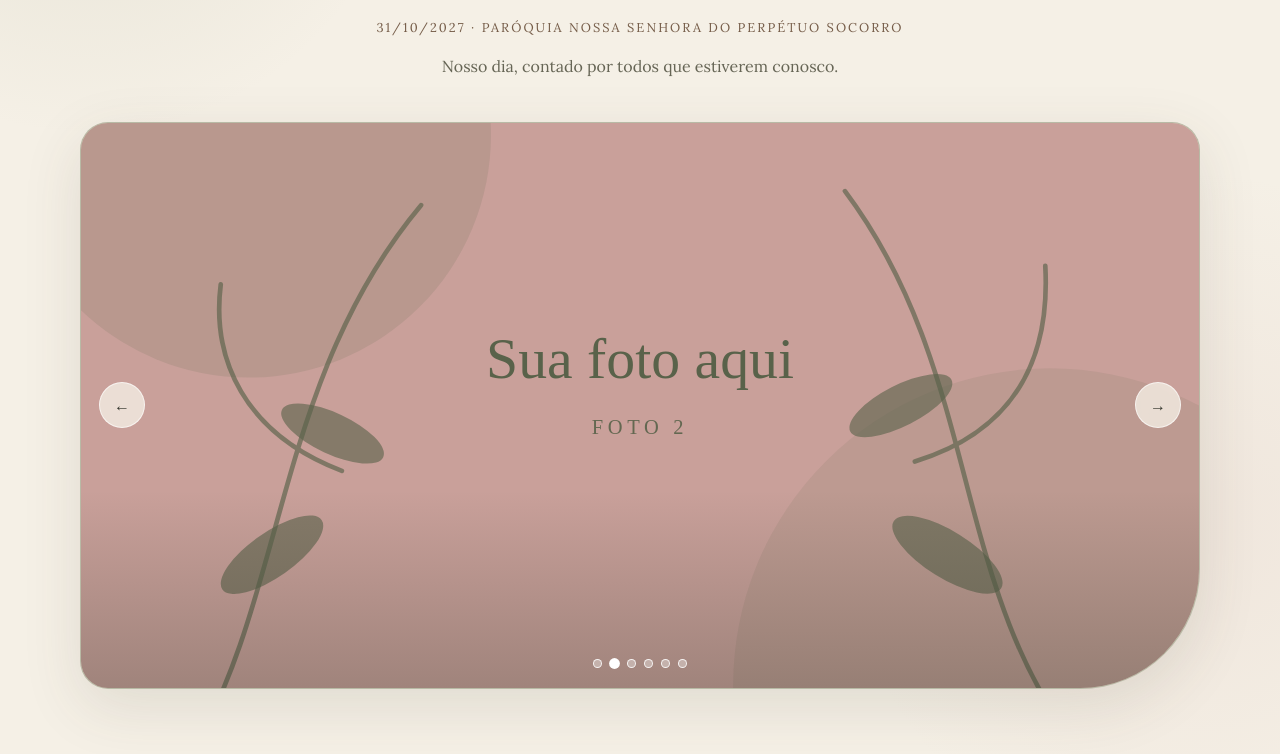
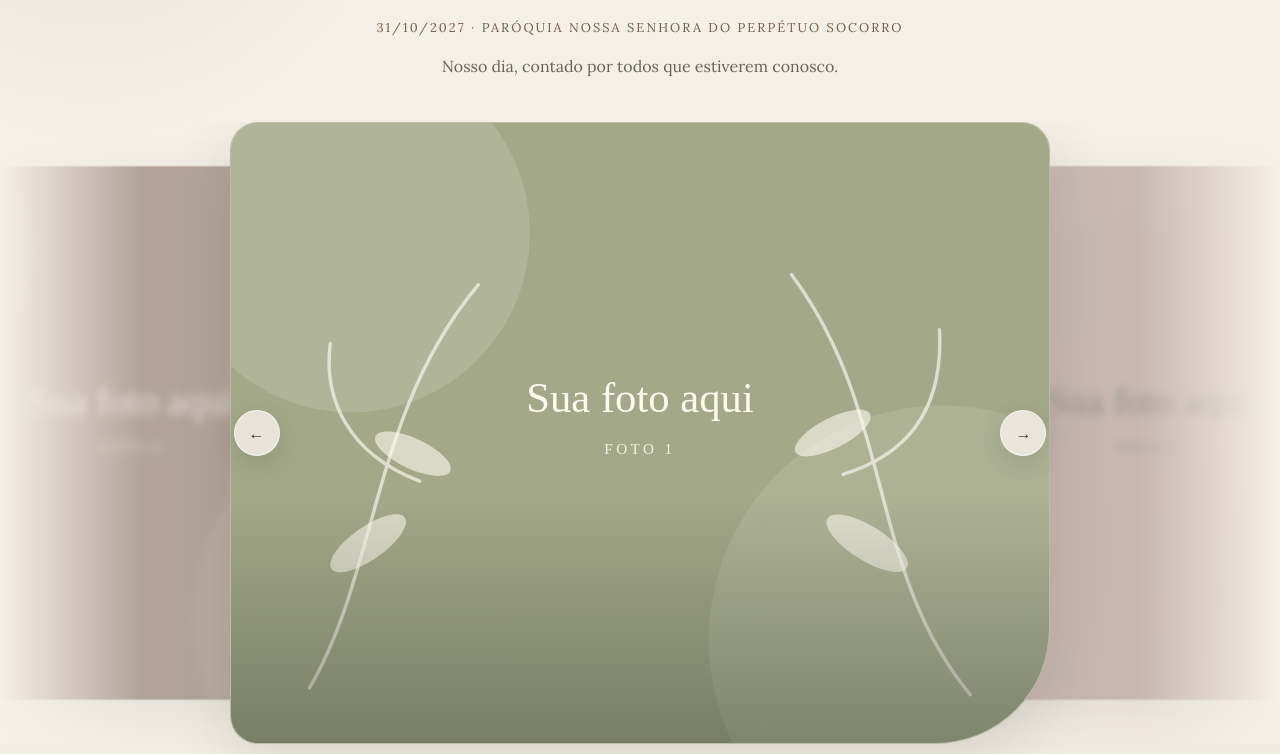
Before and after one commit to basso1515-max/casamento, a Next.js app: page / in a window 1280 px wide. Shown: the part 420-1174 px from the top of the page. Built offline with nearby package versions, Linux system fonts and the light colour scheme; no server answers; the database is empty.

Commit message:
Destaca as fotos mais visualizadas no carrossel
Ordena o carrossel por visualizações intencionais, registra aberturas da galeria no Supabase e apresenta uma foto central nítida com vizinhas desfocadas.

```diff
--- /dev/null
+++ b/src/app/actions.ts
@@ -0,0 +1,15 @@
+"use server";
+
+import { incrementPhotoView } from "@/lib/supabase";
+
+const UUID_PATTERN =
+  /^[0-9a-f]{8}-[0-9a-f]{4}-[1-5][0-9a-f]{3}-[89ab][0-9a-f]{3}-[0-9a-f]{12}$/i;
+
+export async function recordPhotoView(photoId: string) {
+  if (!UUID_PATTERN.test(photoId)) {
+    return { ok: false };
+  }
+
+  await incrementPhotoView(photoId);
+  return { ok: true };
+}
--- a/src/app/globals.css
+++ b/src/app/globals.css
@@ -60,17 +60,31 @@ button { color: inherit; }
 .hero-date { margin: 18px 0 8px; text-transform: uppercase; letter-spacing: .16em; font-size: .8rem; color: var(--brown); }
 .hero-copy { max-width: 610px; margin: 15px auto 0; line-height: 1.75; color: #666555; }
 
-.carousel { width: min(1120px, calc(100% - 32px)); margin: 0 auto; }
-.carousel-frame { position: relative; aspect-ratio: 16 / 8.1; overflow: hidden; border-radius: 28px 28px 120px 28px; border: 1px solid rgba(89, 98, 74, .25); box-shadow: var(--shadow); background: var(--sage-light); }
-.carousel-image { object-fit: cover; animation: fade-in .45s ease; }
-.carousel-wash { position: absolute; inset: 0; background: linear-gradient(to top, rgba(37, 47, 33, .25), transparent 35%); pointer-events: none; }
-.carousel-arrow { position: absolute; top: 50%; transform: translateY(-50%); width: 46px; height: 46px; border: 1px solid rgba(255,255,255,.65); border-radius: 50%; background: rgba(245,240,230,.78); backdrop-filter: blur(8px); cursor: pointer; transition: transform .2s ease, background .2s ease; }
+.carousel { width: min(1280px, 100%); margin: 0 auto; overflow: hidden; }
+.carousel-stage { position: relative; aspect-ratio: 16 / 8.2; min-height: 430px; padding-bottom: 34px; isolation: isolate; }
+.carousel-stage::before, .carousel-stage::after { content: ""; position: absolute; z-index: 4; top: 0; bottom: 34px; width: 11%; pointer-events: none; }
+.carousel-stage::before { left: 0; background: linear-gradient(to right, var(--cream), transparent); }
+.carousel-stage::after { right: 0; background: linear-gradient(to left, var(--cream), transparent); }
+.carousel-slide { position: absolute; top: 0; left: 50%; width: min(66%, 820px); height: calc(100% - 34px); margin: 0; overflow: hidden; border: 1px solid rgba(89,98,74,.24); background: var(--sage-light); box-shadow: 0 22px 65px rgba(54,62,45,.14); transition: transform .55s cubic-bezier(.22,.61,.36,1), opacity .4s ease; }
+.carousel-slide img { object-fit: cover; transition: filter .45s ease, transform .55s ease; }
+.carousel-slide.current { z-index: 3; transform: translateX(-50%); border-radius: 28px 28px 115px 28px; }
+.carousel-slide.previous, .carousel-slide.next { z-index: 1; padding: 0; border-radius: 22px 22px 82px 22px; opacity: .58; cursor: pointer; }
+.carousel-slide.previous { transform: translateX(-112%) scale(.86); }
+.carousel-slide.next { transform: translateX(12%) scale(.86); }
+.carousel-slide.previous img, .carousel-slide.next img { filter: blur(5px) saturate(.72); transform: scale(1.045); }
+.carousel-slide.previous:hover, .carousel-slide.next:hover { opacity: .74; }
+.carousel-slide.previous:focus-visible, .carousel-slide.next:focus-visible, .carousel-arrow:focus-visible, .dot:focus-visible { outline: 3px solid var(--brown); outline-offset: 3px; }
+.carousel-side-shade { position: absolute; inset: 0; background: rgba(44,55,40,.14); pointer-events: none; }
+.carousel-wash { position: absolute; inset: 0; background: linear-gradient(to top, rgba(37,47,33,.34), transparent 40%); pointer-events: none; }
+.carousel-arrow { position: absolute; z-index: 5; top: calc(50% - 17px); transform: translateY(-50%); width: 46px; height: 46px; border: 1px solid rgba(255,255,255,.7); border-radius: 50%; background: rgba(245,240,230,.84); box-shadow: 0 8px 24px rgba(42,48,36,.14); backdrop-filter: blur(8px); cursor: pointer; transition: transform .2s ease, background .2s ease; }
 .carousel-arrow:hover { transform: translateY(-50%) scale(1.06); background: var(--paper); }
-.carousel-arrow.left { left: 18px; }
-.carousel-arrow.right { right: 18px; }
-.carousel-dots { position: absolute; left: 50%; bottom: 20px; transform: translateX(-50%); display: flex; gap: 8px; }
-.dot { width: 9px; height: 9px; padding: 0; border-radius: 50%; border: 1px solid rgba(255,255,255,.85); background: rgba(255,255,255,.35); cursor: pointer; }
-.dot.active { background: white; transform: scale(1.2); }
+.carousel-arrow.left { left: calc(17% + 16px); }
+.carousel-arrow.right { right: calc(17% + 16px); }
+.carousel-dots { position: absolute; z-index: 5; left: 50%; bottom: 2px; transform: translateX(-50%); display: flex; gap: 1px; }
+.dot { width: 24px; height: 28px; padding: 0; display: grid; place-items: center; border: 0; border-radius: 50%; background: transparent; cursor: pointer; }
+.dot::after { content: ""; width: 9px; height: 9px; border: 1px solid var(--moss); border-radius: 50%; background: rgba(89,98,74,.18); transition: transform .2s ease, background .2s ease; }
+.dot.active::after { background: var(--moss); transform: scale(1.25); }
+.carousel-single .carousel-slide.current { width: min(82%, 920px); }
 
 .share-strip { width: min(980px, calc(100% - 40px)); margin: 80px auto; display: grid; grid-template-columns: 1fr auto; align-items: end; gap: 44px; padding: 38px 42px; border: 1px solid var(--line); background: rgba(255,250,240,.6); border-radius: 8px 50px 8px 50px; }
 .share-strip h2, .section h2 { margin: 7px 0 8px; font-family: var(--font-display); color: var(--forest); font-size: clamp(2.2rem, 4vw, 3.3rem); font-weight: 550; }
@@ -129,12 +143,26 @@ button:disabled { opacity: .5; cursor: not-allowed; transform: none !important;
 
 @keyframes fade-in { from { opacity: .3; transform: scale(1.015); } to { opacity: 1; transform: scale(1); } }
 
+@media (prefers-reduced-motion: reduce) {
+  html { scroll-behavior: auto; }
+  .carousel-slide, .carousel-slide img, .carousel-arrow, .dot::after { transition: none; }
+}
+
 @media (max-width: 760px) {
   .site-header { border-radius: 24px; align-items: flex-start; }
   .brand { max-width: 46%; }
   .main-nav { gap: 11px; font-size: .76rem; flex-wrap: wrap; justify-content: flex-end; }
   .hero { margin-top: 65px; }
-  .carousel-frame { aspect-ratio: 4 / 5; border-radius: 20px 20px 70px 20px; }
+  .carousel-stage { aspect-ratio: 4 / 5.4; min-height: 440px; }
+  .carousel-stage::before, .carousel-stage::after { width: 7%; }
+  .carousel-slide { width: 82%; }
+  .carousel-slide.current { border-radius: 20px 20px 70px 20px; }
+  .carousel-slide.previous, .carousel-slide.next { border-radius: 16px 16px 52px 16px; opacity: .46; }
+  .carousel-slide.previous { transform: translateX(-105%) scale(.84); }
+  .carousel-slide.next { transform: translateX(5%) scale(.84); }
+  .carousel-arrow { width: 40px; height: 40px; }
+  .carousel-arrow.left { left: calc(9% + 10px); }
+  .carousel-arrow.right { right: calc(9% + 10px); }
   .share-strip { grid-template-columns: 1fr; align-items: start; padding: 30px 26px; gap: 25px; }
   .button-primary { width: 100%; }
   .gallery-grid { grid-template-columns: repeat(2, 1fr); gap: 10px; }
@@ -146,12 +174,6 @@ button:disabled { opacity: .5; cursor: not-allowed; transform: none !important;
 }
 
 /* Álbum colaborativo */
-.carousel-image {
-  width: 100%;
-  height: 100%;
-  display: block;
-  object-fit: cover;
-}
 .carousel-credit {
   position: absolute;
   left: 22px;
--- a/src/app/page.tsx
+++ b/src/app/page.tsx
@@ -8,7 +8,15 @@ export const dynamic = "force-dynamic";
 
 export default async function Home() {
   const photos = await getPublicPhotos();
-  const carouselPhotos = photos.slice(0, Math.min(photos.length, 12));
+  const carouselPhotos = [...photos]
+    .sort((first, second) => {
+      if (second.viewCount !== first.viewCount) {
+        return second.viewCount - first.viewCount;
+      }
+
+      return (second.uploadedAt || "").localeCompare(first.uploadedAt || "");
+    })
+    .slice(0, Math.min(photos.length, 12));
 
   return (
     <main>
--- a/src/components/PhotoCarousel.tsx
+++ b/src/components/PhotoCarousel.tsx
@@ -1,5 +1,6 @@
 "use client";
 
+import Image from "next/image";
 import { useEffect, useState } from "react";
 import type { WeddingPhoto } from "@/types/photo";
 
@@ -7,52 +8,144 @@ type Props = {
   photos: WeddingPhoto[];
 };
 
+type SlidePosition = "previous" | "current" | "next";
+
 export default function PhotoCarousel({ photos }: Props) {
   const [active, setActive] = useState(0);
+  const [paused, setPaused] = useState(false);
 
   useEffect(() => {
     if (active >= photos.length) setActive(0);
   }, [active, photos.length]);
 
   useEffect(() => {
-    if (photos.length <= 1) return;
+    if (photos.length <= 1 || paused) return;
+    if (window.matchMedia("(prefers-reduced-motion: reduce)").matches) return;
+
     const timer = window.setInterval(() => {
       setActive((current) => (current + 1) % photos.length);
-    }, 5000);
+    }, 6000);
+
     return () => window.clearInterval(timer);
-  }, [photos.length]);
+  }, [paused, photos.length]);
 
   if (!photos.length) return null;
 
   const previous = () =>
     setActive((current) => (current - 1 + photos.length) % photos.length);
   const next = () => setActive((current) => (current + 1) % photos.length);
-  const photo = photos[active];
+
+  const previousIndex = (active - 1 + photos.length) % photos.length;
+  const nextIndex = (active + 1) % photos.length;
+  const slides: Array<{ index: number; position: SlidePosition }> =
+    photos.length === 1
+      ? [{ index: active, position: "current" }]
+      : [
+          { index: previousIndex, position: "previous" },
+          { index: active, position: "current" },
+          { index: nextIndex, position: "next" },
+        ];
 
   return (
-    <section className="carousel" aria-label="Fotos em destaque">
-      <div className="carousel-frame">
-        <img
-          key={photo.src}
-          src={photo.src}
-          alt={photo.alt}
-          className="carousel-image"
-        />
-        <div className="carousel-wash" />
-        {photo.uploaderName && (
-          <span className="carousel-credit">Enviada por {photo.uploaderName}</span>
-        )}
+    <section
+      className={photos.length === 1 ? "carousel carousel-single" : "carousel"}
+      aria-label="Fotos mais visualizadas"
+      onMouseEnter={() => setPaused(true)}
+      onMouseLeave={() => setPaused(false)}
+      onFocusCapture={() => setPaused(true)}
+      onBlurCapture={(event) => {
+        if (!event.currentTarget.contains(event.relatedTarget as Node | null)) {
+          setPaused(false);
+        }
+      }}
+    >
+      <div className="carousel-stage">
+        {slides.map(({ index, position }) => {
+          const photo = photos[index];
+          const slideKey =
+            photos.length === 2 ? `${position}-${photo.id}` : photo.id;
+          const image = (
+            <Image
+              src={photo.src}
+              alt={position === "current" ? photo.alt : ""}
+              fill
+              sizes={
+                position === "current"
+                  ? "(max-width: 760px) 82vw, 65vw"
+                  : "(max-width: 760px) 64vw, 46vw"
+              }
+              priority={position === "current"}
+              unoptimized={photo.src.endsWith(".svg")}
+            />
+          );
+
+          if (position !== "current") {
+            return (
+              <button
+                type="button"
+                className={`carousel-slide ${position}`}
+                key={slideKey}
+                onClick={position === "previous" ? previous : next}
+                aria-label={
+                  position === "previous"
+                    ? `Ver foto anterior: ${photo.alt}`
+                    : `Ver próxima foto: ${photo.alt}`
+                }
+              >
+                {image}
+                <span className="carousel-side-shade" aria-hidden="true" />
+              </button>
+            );
+          }
+
+          return (
+            <figure
+              className="carousel-slide current"
+              key={slideKey}
+              aria-live="polite"
+            >
+              {image}
+              <span className="carousel-wash" aria-hidden="true" />
+              {photo.uploaderName && (
+                <figcaption className="carousel-credit">
+                  Enviada por {photo.uploaderName}
+                </figcaption>
+              )}
+            </figure>
+          );
+        })}
+
         {photos.length > 1 && (
           <>
-            <button className="carousel-arrow left" onClick={previous} aria-label="Foto anterior">←</button>
-            <button className="carousel-arrow right" onClick={next} aria-label="Próxima foto">→</button>
-            <div className="carousel-dots" aria-label="Selecionar foto">
-              {photos.slice(0, 12).map((item, index) => (
+            <button
+              type="button"
+              className="carousel-arrow left"
+              onClick={previous}
+              aria-label="Foto anterior"
+            >
+              ←
+            </button>
+            <button
+              type="button"
+              className="carousel-arrow right"
+              onClick={next}
+              aria-label="Próxima foto"
+            >
+              →
+            </button>
+            <div
+              className="carousel-dots"
+              role="group"
+              aria-label="Selecionar foto"
+            >
+              {photos.map((item, index) => (
                 <button
+                  type="button"
                   key={item.id}
                   className={index === active ? "dot active" : "dot"}
                   onClick={() => setActive(index)}
                   aria-label={`Ver foto ${index + 1}`}
+                  aria-current={index === active ? "true" : undefined}
                 />
               ))}
             </div>
--- a/src/components/PhotoGallery.tsx
+++ b/src/components/PhotoGallery.tsx
@@ -1,6 +1,8 @@
 "use client";
 
-import { useEffect, useState } from "react";
+import Image from "next/image";
+import { useEffect, useRef, useState } from "react";
+import { recordPhotoView } from "@/app/actions";
 import type { WeddingPhoto } from "@/types/photo";
 
 type Props = {
@@ -22,6 +24,40 @@ function formatUploadedAt(value?: string) {
 
 export default function PhotoGallery({ photos }: Props) {
   const [selected, setSelected] = useState<number | null>(null);
+  const trackedViews = useRef(new Set<string>());
+
+  useEffect(() => {
+    if (selected === null) return;
+
+    const photo = photos[selected];
+    if (!photo?.trackViews || trackedViews.current.has(photo.id)) return;
+
+    const storageKey = `wedding-photo-view:${photo.id}`;
+    try {
+      if (window.sessionStorage.getItem(storageKey)) {
+        trackedViews.current.add(photo.id);
+        return;
+      }
+    } catch {
+      // A contagem continua funcionando quando o navegador bloqueia storage.
+    }
+
+    trackedViews.current.add(photo.id);
+    void recordPhotoView(photo.id)
+      .then((result) => {
+        if (!result.ok) {
+          trackedViews.current.delete(photo.id);
+          return;
+        }
+
+        try {
+          window.sessionStorage.setItem(storageKey, "1");
+        } catch {
+          // O banco já registrou a visualização; o cache local é opcional.
+        }
+      })
+      .catch(() => trackedViews.current.delete(photo.id));
+  }, [photos, selected]);
 
   useEffect(() => {
     if (selected === null) return;
@@ -55,8 +91,19 @@ export default function PhotoGallery({ photos }: Props) {
     <>
       <div className="gallery-grid">
         {photos.map((photo, index) => (
-          <button className="gallery-card" key={photo.id} onClick={() => setSelected(index)}>
-            <img src={photo.src} alt={photo.alt} loading="lazy" />
+          <button
+            type="button"
+            className="gallery-card"
+            key={photo.id}
+            onClick={() => setSelected(index)}
+          >
+            <Image
+              src={photo.src}
+              alt={photo.alt}
+              fill
+              sizes="(max-width: 760px) 50vw, 33vw"
+              unoptimized={photo.src.endsWith(".svg")}
+            />
             {photo.uploaderName && (
               <span className="gallery-credit">por {photo.uploaderName}</span>
             )}
@@ -66,10 +113,23 @@ export default function PhotoGallery({ photos }: Props) {
 
       {selectedPhoto && (
         <div className="lightbox" role="dialog" aria-modal="true" aria-label="Foto ampliada" onClick={() => setSelected(null)}>
-          <button className="lightbox-close" onClick={() => setSelected(null)} aria-label="Fechar">×</button>
+          <button
+            type="button"
+            className="lightbox-close"
+            onClick={() => setSelected(null)}
+            aria-label="Fechar"
+          >
+            ×
+          </button>
           <div className="lightbox-content" onClick={(event) => event.stopPropagation()}>
             <div className="lightbox-photo">
-              <img src={selectedPhoto.src} alt={selectedPhoto.alt} />
+              <Image
+                src={selectedPhoto.src}
+                alt={selectedPhoto.alt}
+                fill
+                sizes="92vw"
+                unoptimized={selectedPhoto.src.endsWith(".svg")}
+              />
             </div>
             {selectedPhoto.uploaderName && (
               <div className="lightbox-caption">
--- a/src/lib/photos.ts
+++ b/src/lib/photos.ts
@@ -7,6 +7,8 @@ function demoFallback(): WeddingPhoto[] {
     id: `demo-${index}`,
     src: photo.src,
     alt: photo.alt,
+    viewCount: 0,
+    trackViews: false,
   }));
 }
 
@@ -29,6 +31,8 @@ export async function getPublicPhotos(): Promise<WeddingPhoto[]> {
         alt: `Foto enviada por ${uploaderName}`,
         uploaderName,
         uploadedAt: row.uploaded_at,
+        viewCount: row.view_count,
+        trackViews: true,
       };
     });
   } catch (error) {
--- a/src/types/photo.ts
+++ b/src/types/photo.ts
@@ -4,4 +4,6 @@ export type WeddingPhoto = {
   alt: string;
   uploaderName?: string;
   uploadedAt?: string;
+  viewCount: number;
+  trackViews: boolean;
 };
```
Also changed, not shown: next.config.ts (added, +15 -0 lines), src/lib/supabase.ts (+9 -1 lines), 1 other file (tests, documents, lock files or other folders).
